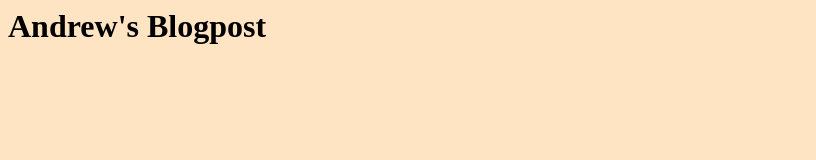
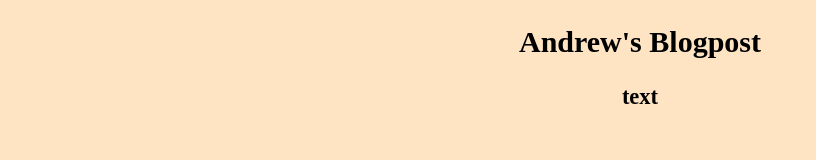
Before and after one commit to staten-island-tech/css-blogpost-project-AndrewL777, a plain HTML site: page index.html in a window 1280 px wide. Shown: the whole page, without its empty margins (0-816 px from the left). Drawn offline with Linux system fonts and the light colour scheme.

Commit message:
9-15-2022

```diff
--- a/index.html
+++ b/index.html
@@ -7,6 +7,8 @@
     <title>Blog Post</title>
   </head>
   <body>
-    <h1>Andrew's Blogpost</h1>
+    <div class="background"></div>
+    <h1 class="head">Andrew's Blogpost</h1>
+    <h2 class="head">text</h2>
   </body>
 </html>
--- a/style.css
+++ b/style.css
@@ -1,3 +1,8 @@
 body {
-  background-color: bisque;
+  background-color: #ffe4c4;
+  font-size: 15px;
 }
+.head {
+  text-align: center;
+  margin-top: 25px;
+}
```
